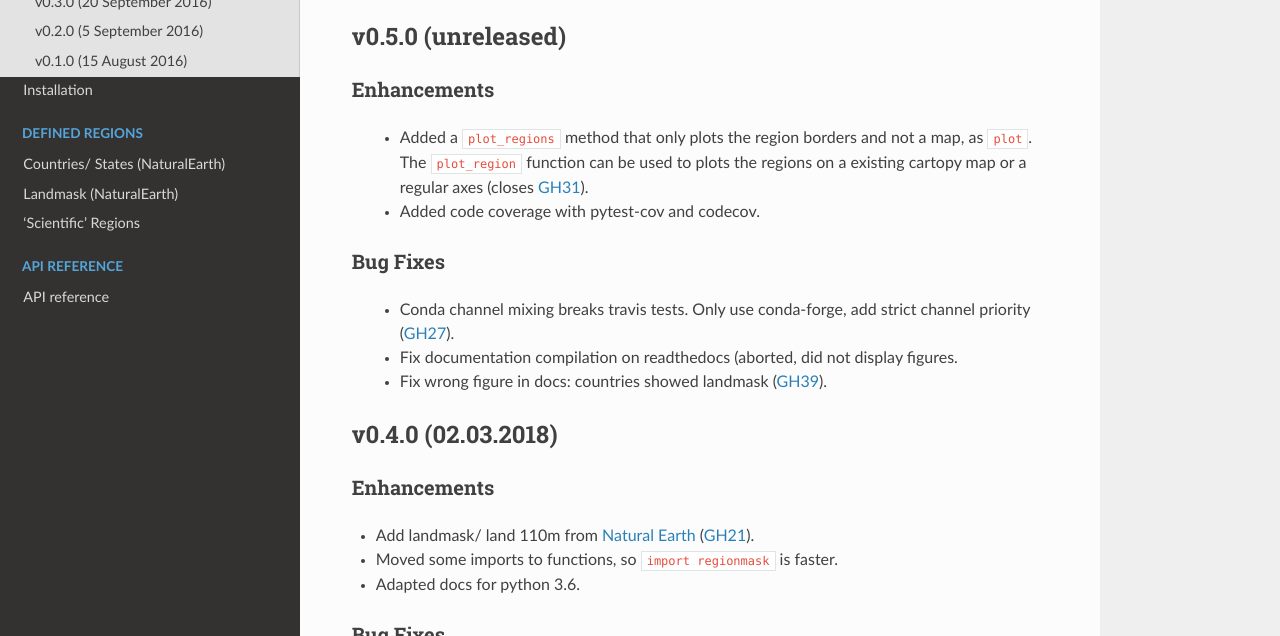
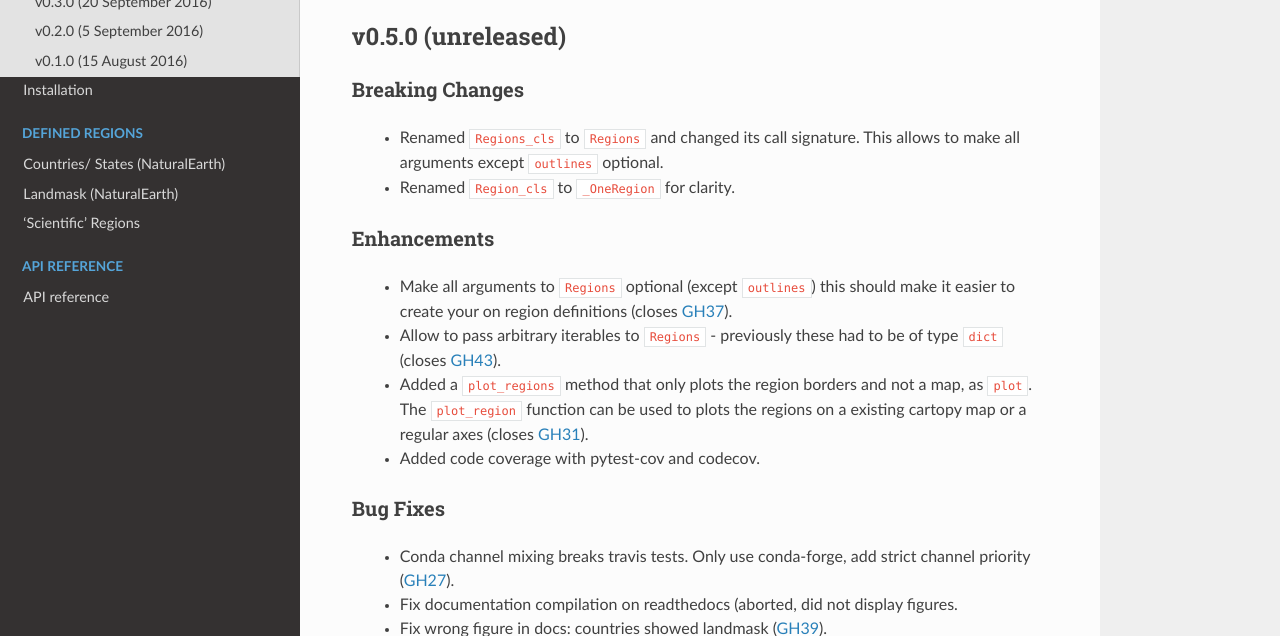
Before and after one commit to regionmask/regionmask, a Sphinx documentation site: the page built from docs/whats_new.rst, in a window 1280 px wide and 900 px high, cut to the strip 264-900 px from the top of the window. Built offline with Sphinx 7.4.7 and the Read the Docs theme 2.0.0, drawn with Linux system fonts in a browser that asks for light colours; pages that are not in the unit, such as notebooks, are missing from menus.

Commit message:
update whats new

```diff
--- a/docs/whats_new.rst
+++ b/docs/whats_new.rst
@@ -13,8 +13,19 @@ What's New
 v0.5.0 (unreleased)
 -------------------
 
+Breaking Changes
+~~~~~~~~~~~~~~~~
+ - Renamed :code:`Regions_cls` to :code:`Regions` and changed its call
+   signature. This allows to make all arguments except :code:`outlines` optional.
+ - Renamed :code:`Region_cls` to :code:`_OneRegion` for clarity.
+
+
 Enhancements
 ~~~~~~~~~~~~
+ - Make all arguments to :code:`Regions` optional (except :code:`outlines`)
+   this should make it easier to create your on region definitions (closes :issue:`37`).
+ - Allow to pass arbitrary iterables to :code:`Regions` - previously these had to be of
+   type :code:`dict` (closes :issue:`43`).
  - Added a :code:`plot_regions` method that only plots the region borders and not a map,
    as :code:`plot`. The :code:`plot_region` function can be used to plots the regions on a
    existing cartopy map or a regular axes (closes :issue:`31`).
```
